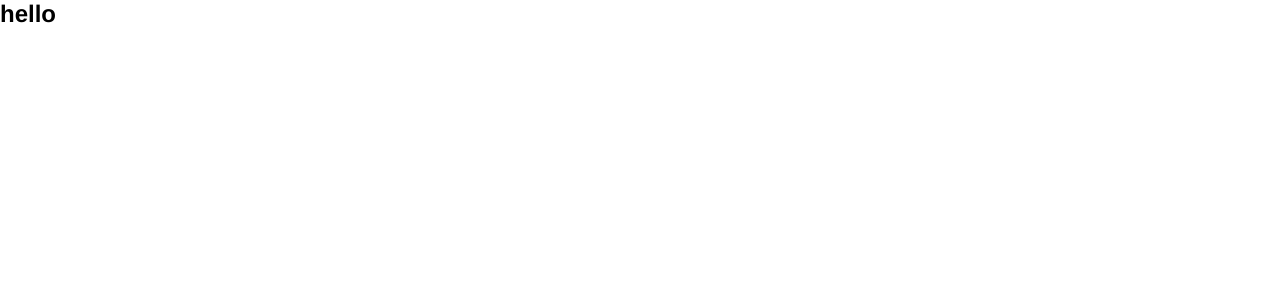
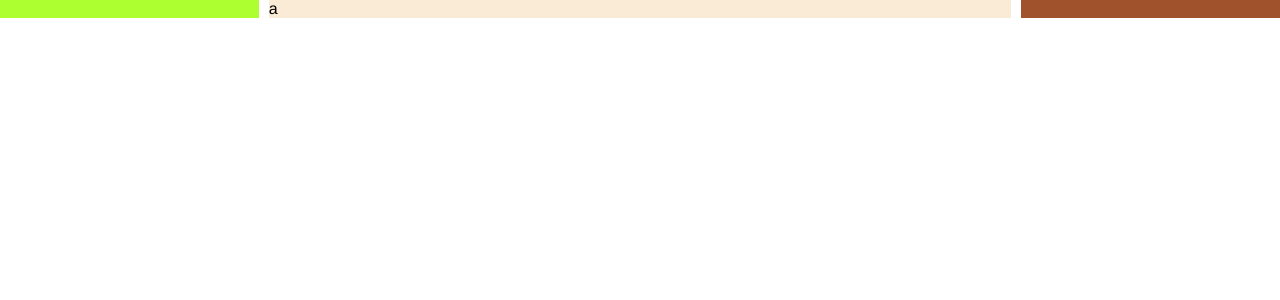
Before and after one commit to ZhangBarry825/fzd-website, a Vue app: page /home in a window 1280 px wide. Shown: the top 300 px of the page. Built offline with nearby package versions, Linux system fonts and the light colour scheme.

Commit message:
媒体监听

```diff
--- /dev/null
+++ b/src/components/Header/index.vue
@@ -0,0 +1,59 @@
+<template>
+    <div class="header-box">
+      <el-row :gutter="10">
+        <el-col :xs="0" :sm="3" :md="5" :lg="5" :xl="5"><div class="grid-content bg-purple a1"><a style="opacity: 0">1</a></div></el-col>
+        <el-col :xs="24" :sm="18" :md="14" :lg="14" :xl="14">
+          <div class="grid-content bg-purple-light a2">
+            a
+          </div>
+        </el-col>
+        <el-col :xs="0" :sm="3" :md="5" :lg="5" :xl="5"><div class="grid-content bg-purple-light a3"><a style="opacity: 0">3</a></div></el-col>
+      </el-row>
+    </div>
+</template>
+
+<script>
+    export default {
+        name: "Header"
+    }
+</script>
+
+<style scoped lang="scss">
+
+  /*!* Extra small devices (phones, 600px and down) *!*/
+  /*@media only screen and (max-width: 600px) {*/
+  /*  .header-box {background: red;}*/
+  /*}*/
+
+  /*!* Small devices (portrait tablets and large phones, 600px and up) *!*/
+  /*@media only screen and (min-width: 600px) {*/
+  /*  .header-box {background: green;}*/
+  /*}*/
+
+  /*!* Medium devices (landscape tablets, 768px and up) *!*/
+  /*@media only screen and (min-width: 768px) {*/
+  /*  .header-box {background: blue;}*/
+  /*}*/
+
+  /*!* Large devices (laptops/desktops, 992px and up) *!*/
+  /*@media only screen and (min-width: 992px) {*/
+  /*  .header-box {background: orange;}*/
+  /*}*/
+
+  /*!* Extra large devices (large laptops and desktops, 1200px and up) *!*/
+  /*@media only screen and (min-width: 1200px) {*/
+  /*  .header-box {background: pink;}*/
+  /*}*/
+  .grid-content{
+    padding: 0;
+  }
+.a1{
+  background-color: greenyellow;
+}.a2{
+  background-color: antiquewhite;
+}.a3{
+  background-color: sienna;
+}
+
+
+</style>
--- a/src/views/home/index.vue
+++ b/src/views/home/index.vue
@@ -1,12 +1,16 @@
 <template>
   <div class="home-container">
-    <h2>hello</h2>
+    <Header></Header>
   </div>
 </template>
 
 <script>
+  import Header from '../../components/Header/index'
   export default {
-    name: "Home"
+    name: "Home",
+    components:{
+      Header
+    }
   }
 </script>
 
```
Also changed, not shown: public/static/images/banner.png (added), public/static/images/logo.png (added).
